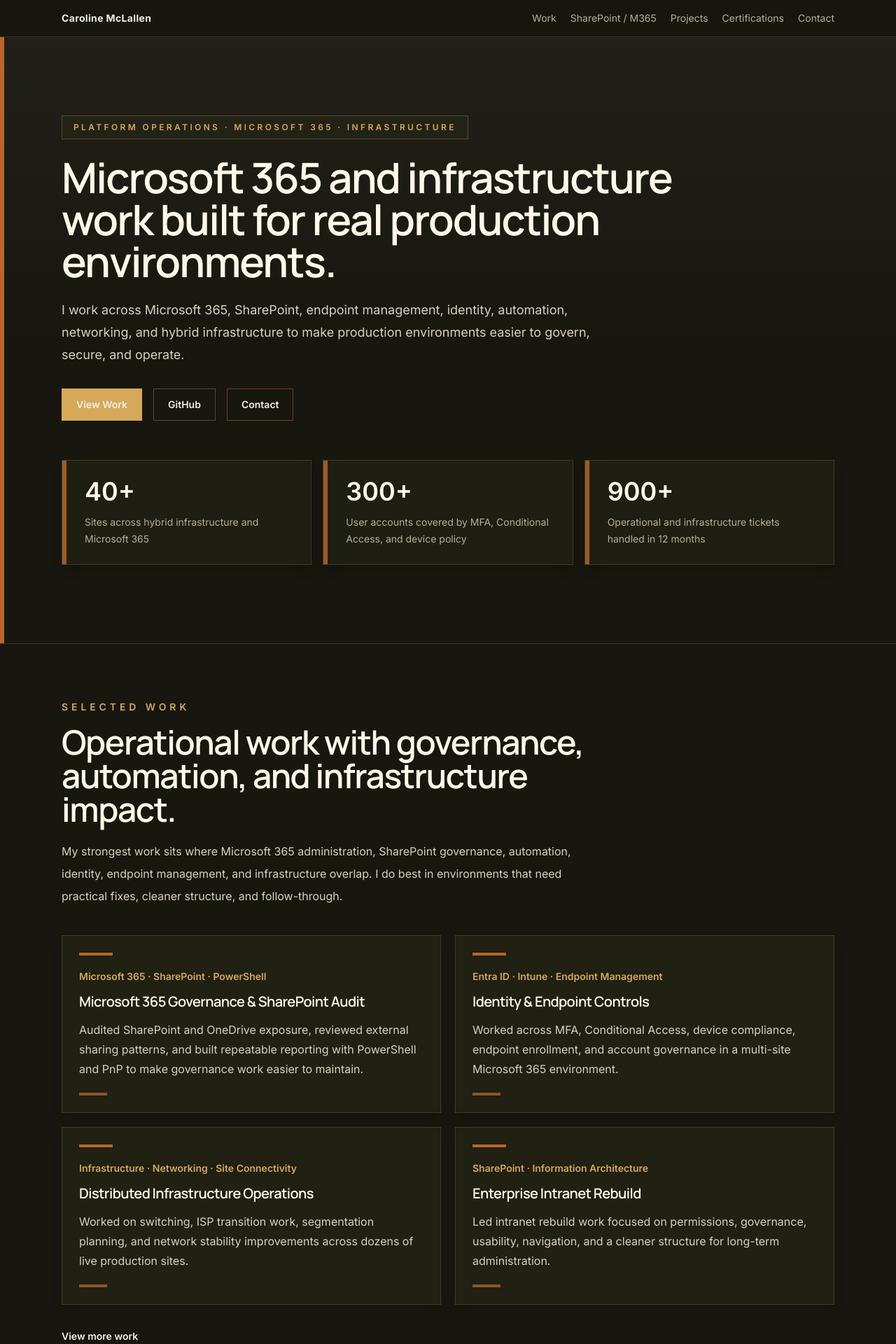
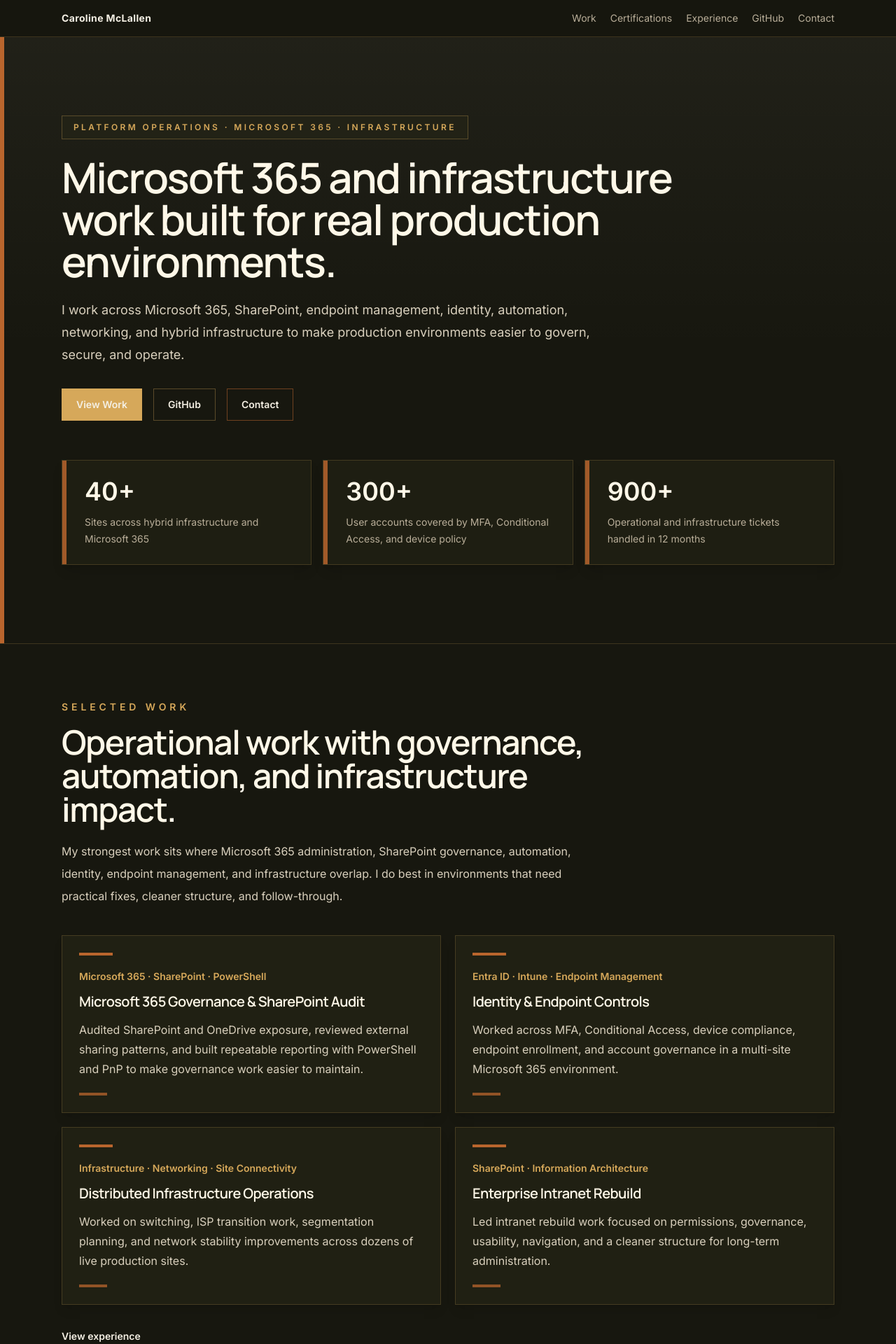
Before and after one commit to figgy-ops/figgy-pro, a Next.js app: page / in a window 1280 px wide. Shown: the top 1920 px of the page at 70% size. Built offline with nearby package versions, Linux system fonts and the light colour scheme.

Commit message:
Update page.tsx

```diff
--- a/src/app/page.tsx
+++ b/src/app/page.tsx
@@ -70,7 +70,7 @@
     <main className="min-h-screen bg-[#17170f] text-[#f4efe3]">
       <header className="sticky top-0 z-20 border-b border-[#d6a85a]/20 bg-[#17170f]/90 backdrop-blur">
         <div className="mx-auto flex max-w-6xl items-center justify-between gap-6 px-6 py-4">
-          <a href="/" className="text-sm font-bold tracking-wide text-[#fff8e8]">
+          <a href="#top" className="text-sm font-bold tracking-wide text-[#fff8e8]">
             Caroline McLallen
           </a>
 
@@ -78,17 +78,17 @@
             aria-label="Main navigation"
             className="hidden items-center gap-5 text-sm text-[#b9ae99] md:flex"
           >
-            <a className="transition hover:text-[#d6a85a]" href="/work">
+            <a className="transition hover:text-[#d6a85a]" href="#work">
               Work
-            </a>
-            <a className="transition hover:text-[#d6a85a]" href="/sharepoint">
-              SharePoint / M365
-            </a>
-            <a className="transition hover:text-[#d6a85a]" href="/projects">
-              Projects
             </a>
             <a className="transition hover:text-[#d6a85a]" href="#certifications">
               Certifications
+            </a>
+            <a className="transition hover:text-[#d6a85a]" href="#experience">
+              Experience
+            </a>
+            <a className="transition hover:text-[#d6a85a]" href="#github">
+              GitHub
             </a>
             <a className="transition hover:text-[#d6a85a]" href="#contact">
               Contact
@@ -98,7 +98,10 @@
       </header>
 
       {/* HERO */}
-      <section className="relative overflow-hidden border-b border-[#d6a85a]/20">
+      <section
+        id="top"
+        className="relative overflow-hidden border-b border-[#d6a85a]/20"
+      >
         <div className="absolute inset-0 bg-[linear-gradient(180deg,rgba(255,248,232,0.045),transparent_52%)]" />
         <div className="absolute left-0 top-0 h-full w-1.5 bg-[#b9652d]" />
 
@@ -120,13 +123,15 @@
 
           <div className="mt-8 flex flex-wrap gap-4">
             <a
-              href="/work"
+              href="#work"
               className="border border-[#d6a85a] bg-[#d6a85a] px-5 py-3 text-sm font-semibold text-[#17170f] transition hover:bg-[#e6bd73]"
             >
               View Work
             </a>
             <a
               href="https://github.com/figgy-ops"
+              target="_blank"
+              rel="noreferrer"
               className="border border-[#d6a85a]/35 px-5 py-3 text-sm font-semibold text-[#fff8e8] transition hover:bg-[#d6a85a]/10"
             >
               GitHub
@@ -159,7 +164,7 @@
       </section>
 
       {/* SELECTED WORK */}
-      <section id="work" className="mx-auto max-w-6xl px-6 py-20">
+      <section id="work" className="mx-auto max-w-6xl px-6 py-20 scroll-mt-24">
         <SectionHeader
           eyebrow="Selected Work"
           title="Operational work with governance, automation, and infrastructure impact."
@@ -179,10 +184,10 @@
 
         <div className="mt-8">
           <a
-            href="/work"
+            href="#experience"
             className="inline-flex border-b border-[#b9652d] pb-1 text-sm font-semibold text-[#d6a85a] transition hover:text-[#fff8e8]"
           >
-            View more work
+            View experience
           </a>
         </div>
       </section>
@@ -190,7 +195,7 @@
       {/* CERTIFICATIONS */}
       <section
         id="certifications"
-        className="border-y border-[#d6a85a]/20 bg-[#202013]"
+        className="scroll-mt-24 border-y border-[#d6a85a]/20 bg-[#202013]"
       >
         <div className="mx-auto max-w-6xl px-6 py-20">
           <SectionHeader
@@ -257,7 +262,10 @@
       </section>
 
       {/* EXPERIENCE */}
-      <section id="experience" className="mx-auto max-w-6xl px-6 py-20">
+      <section
+        id="experience"
+        className="mx-auto max-w-6xl px-6 py-20 scroll-mt-24"
+      >
         <SectionHeader
           eyebrow="Experience"
           title="Platform operations across systems, identity, and infrastructure."
@@ -305,7 +313,7 @@
       </section>
 
       {/* GITHUB */}
-      <section id="github" className="mx-auto max-w-6xl px-6 py-20">
+      <section id="github" className="mx-auto max-w-6xl px-6 py-20 scroll-mt-24">
         <SectionHeader
           eyebrow="GitHub"
           title="Recent code and active work."
@@ -327,19 +335,13 @@
             body="SharePoint Framework project work focused on practical admin visibility, site administration, and Microsoft 365 operational tooling."
           />
         </div>
-
-        <div className="mt-8">
-          <a
-            href="/projects"
-            className="inline-flex border-b border-[#b9652d] pb-1 text-sm font-semibold text-[#d6a85a] transition hover:text-[#fff8e8]"
-          >
-            View projects
-          </a>
-        </div>
       </section>
 
       {/* CONTACT */}
-      <section id="contact" className="mx-auto max-w-6xl px-6 py-20">
+      <section
+        id="contact"
+        className="mx-auto max-w-6xl px-6 py-20 scroll-mt-24"
+      >
         <div className="relative overflow-hidden border border-[#d6a85a]/25 bg-[#202013] p-8 md:p-10">
           <div className="absolute left-0 top-0 h-full w-1.5 bg-[#b9652d]" />
           <div className="absolute inset-x-8 top-0 h-px bg-gradient-to-r from-transparent via-[#d6a85a]/45 to-transparent" />
@@ -366,12 +368,16 @@
               </a>
               <a
                 href="https://github.com/figgy-ops"
+                target="_blank"
+                rel="noreferrer"
                 className="border border-[#d6a85a]/35 px-5 py-3 text-sm font-semibold text-[#fff8e8] transition hover:bg-[#d6a85a]/10"
               >
                 GitHub
               </a>
               <a
                 href="https://www.linkedin.com/in/caroline-mclallen/"
+                target="_blank"
+                rel="noreferrer"
                 className="border border-[#b9652d]/55 px-5 py-3 text-sm font-semibold text-[#fff8e8] transition hover:border-[#d6a85a]/45 hover:bg-[#d6a85a]/10"
               >
                 LinkedIn
@@ -479,7 +485,9 @@
   return (
     <a
       href={href}
-      className="group border border-[#d6a85a]/20 bg-[#202013] p-6 text-inherit no-underline shadow-lg shadow-black/10 transition hover:border-[#d6a85a]/45 hover:bg-[#252517]"
+      target="_blank"
+      rel="noreferrer"
+      className="group block border border-[#d6a85a]/20 bg-[#202013] p-6 text-inherit no-underline shadow-lg shadow-black/10 transition hover:border-[#d6a85a]/45 hover:bg-[#252517]"
     >
       <p className="text-sm font-semibold text-[#d6a85a]">{tag}</p>
       <h3 className="mt-3 text-xl font-semibold text-[#fff8e8]">{title}</h3>
```
